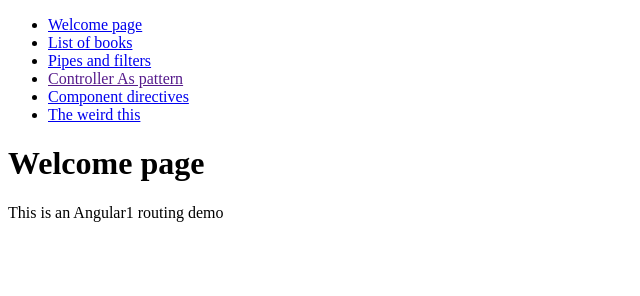
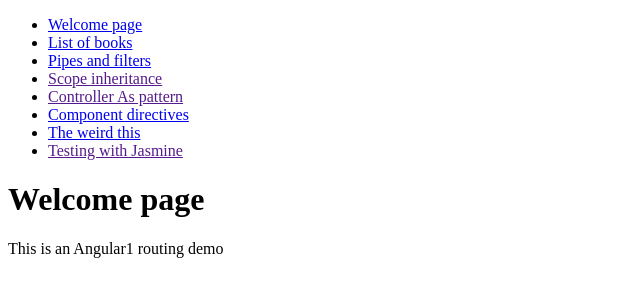
Before and after one commit to pehu71/a1-tips, a website: page index.html in a window 1280 px wide. Shown: the whole page, without its empty margins (0-640 px from the left). Drawn offline with nearby package versions, Linux system fonts and the light colour scheme; some packages are replaced by stand-ins of ours.

Commit message:
initial commit

```diff
--- a/index.html
+++ b/index.html
@@ -11,9 +11,11 @@
     <li><a href="#/">Welcome page</a></li>
     <li><a href="#/list">List of books</a></li>
     <li><a href="#/pipes">Pipes and filters</a></li>
+    <li><a href="">Scope inheritance</a></li>
     <li><a href="">Controller As pattern</a></li>
     <li><a href="#/component-directives">Component directives</a></li>
     <li><a href="#/this">The weird this</a></li>
+    <li><a href="">Testing with Jasmine</a></li>
 </ul>
 
 <ng-view></ng-view>
```
